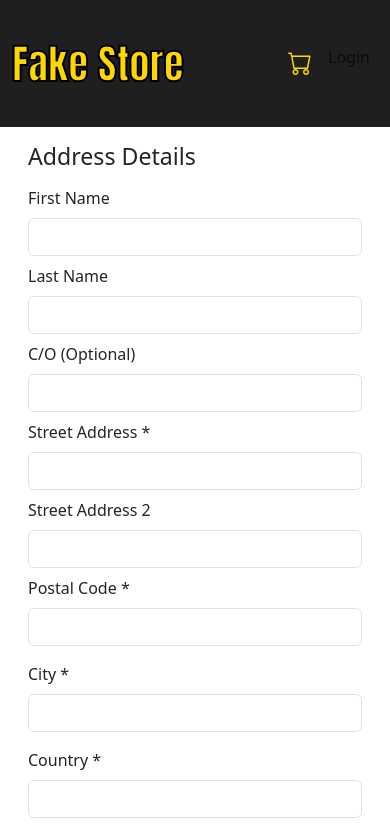
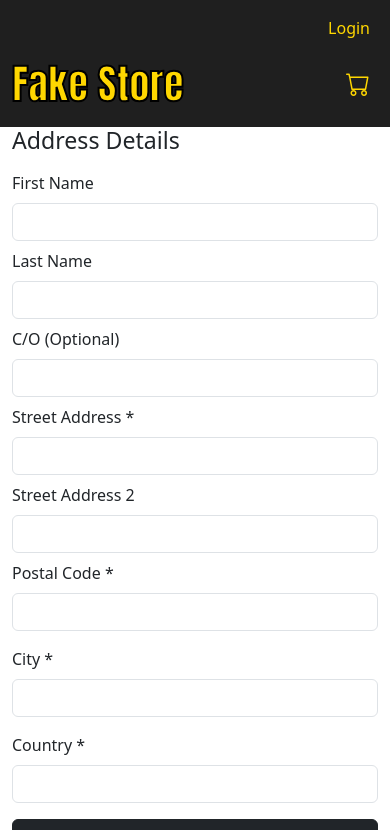
Before and after one commit to fake-store-org/fake-store-frontend, a React (Vite) app: page /my in a window 390 px wide. Shown: the top 830 px of the page. Built offline with nearby package versions, Linux system fonts and the light colour scheme; no server answers.

Commit message:
update cart and checkout page, fix responsivity

```diff
--- a/src/components/AddressForm.tsx
+++ b/src/components/AddressForm.tsx
@@ -4,18 +4,24 @@ import type { SyntheticEvent, ChangeEvent } from "react";
 
 interface Props {
   addressData: AddressRequest;
+  buttonText: string;
 
   setAddressData: React.Dispatch<React.SetStateAction<AddressRequest>>;
   handleSubmit: (e: SyntheticEvent) => void;
 }
 
-const AddressForm = ({ addressData, setAddressData, handleSubmit }: Props) => {
+const AddressForm = ({
+  addressData,
+  setAddressData,
+  handleSubmit,
+  buttonText,
+}: Props) => {
   const onChange = (e: ChangeEvent<HTMLInputElement>) => {
     setAddressData({ ...addressData, [e.target.name]: e.target.value });
   };
 
   return (
-    <Form onSubmit={handleSubmit} className="p-3 address-form text-start">
+    <Form onSubmit={handleSubmit} className="address-form text-start">
       <h3 className="mb-3">Address Details</h3>
 
       <Row>
@@ -107,7 +113,7 @@ const AddressForm = ({ addressData, setAddressData, handleSubmit }: Props) => {
       </Form.Group>
 
       <Button variant="dark" type="submit" className="address-button w-100">
-        Update Address
+        {buttonText}
       </Button>
     </Form>
   );
--- a/src/components/CartList.tsx
+++ b/src/components/CartList.tsx
@@ -1,11 +1,12 @@
 import { ListGroup, Row, Col } from "react-bootstrap";
 import type { CartItem } from "../types/Order";
-
+import { useNavigate } from "react-router-dom";
 interface Props {
   items: CartItem[];
 }
 
 const CartList = ({ items }: Props) => {
+  const navigate = useNavigate();
   if (items.length === 0) {
     return <p>Korgen är tom.</p>;
   }
@@ -14,19 +15,22 @@ const CartList = ({ items }: Props) => {
     <ListGroup variant="flush">
       {Array.from(items).map((item) => (
         <ListGroup.Item key={item.product.productId}>
-          <Row className="mb-3">
+          <Row className="align-items-center">
             <Col>
               <img
+                onClick={() => navigate(`/products/${item.product.productId}`)}
                 src={item.product.image}
                 alt={item.product.title}
-                className="img-fluid"
+                className="img-fluid w-50"
+                style={{ cursor: "pointer" }}
               />
             </Col>
+            <Col>{item.product.title}</Col>
+            <Col className="text-end">
+              <strong> {item.quantity}</strong>
+            </Col>
             <Col>
-              <strong>Produkt:</strong> {item.product.title}
-            </Col>
-            <Col className="text-end">
-              <strong>Antal:</strong> {item.quantity}
+              <strong>{item.product.price * item.quantity}$</strong>
             </Col>
           </Row>
         </ListGroup.Item>
--- a/src/components/Header.tsx
+++ b/src/components/Header.tsx
@@ -6,28 +6,30 @@ const Header = () => {
   const { isLoggedIn } = useAuth();
   return (
     <Navbar className="header">
-      <Container>
-        <Navbar.Brand as={Link} className="logo-header" to="/">
-          Fake Store
-        </Navbar.Brand>
-        <Nav>
-          <Nav.Link className="spacer"></Nav.Link>
-
-          <Nav.Link as={Link} to="/cart">
-            <i className="bi bi-cart"></i>
-          </Nav.Link>
-
+      <Container className="d-flex flex-column">
+        <Nav className="w-100 justify-content-end ">
           {!isLoggedIn && (
-            <Nav.Link as={Link} to="/login">
+            <Nav.Link className="toggle-nav" as={Link} to="/login">
               Login
             </Nav.Link>
           )}
           {isLoggedIn && (
-            <Nav.Link as={Link} to="/my">
+            <Nav.Link className="toggle-nav" as={Link} to="/my">
               My Account
             </Nav.Link>
           )}
         </Nav>
+
+        <div className="w-100 d-flex justify-content-between align-items-center">
+          <Navbar.Brand as={Link} className="logo-header" to="/">
+            Fake Store
+          </Navbar.Brand>
+          <Nav>
+            <Nav.Link as={Link} to="/cart">
+              <i className="bi bi-cart"></i>
+            </Nav.Link>
+          </Nav>
+        </div>
       </Container>
     </Navbar>
   );
--- a/src/components/styles/Header.css
+++ b/src/components/styles/Header.css
@@ -1,5 +1,4 @@
 .header {
-  height: 15vh;
   background-color: rgb(31, 31, 31);
 }
 
@@ -25,3 +24,11 @@
 .bi-cart:hover {
   color: rgb(101, 101, 101);
 }
+
+.toggle-nav:hover {
+  color: rgb(101, 101, 101) !important;
+}
+.toggle-nav {
+  font-size: 1.5rem;
+  color: var(--color-yellow) !important;
+}
--- a/src/pages/CartPage.tsx
+++ b/src/pages/CartPage.tsx
@@ -50,7 +50,7 @@ const CartPage = () => {
         cartItemRequests: orderData,
       });
       if (response.allAvailable) {
-        navigate("/checkout");
+        navigate("/checkout", { state: { cartItems } });
       } else {
         const updatedCart: CartItem[] = cartItems.map((item) => {
           const backendUpdate = response.updatedCart.find(
--- a/src/pages/CheckoutPage.tsx
+++ b/src/pages/CheckoutPage.tsx
@@ -2,11 +2,15 @@ import type { AddressRequest } from "../types/Auth";
 import type { OrderRequest } from "../types/Order";
 import { useState, type SyntheticEvent } from "react";
 import AddressForm from "../components/AddressForm";
-import { Container } from "react-bootstrap";
+import { Container, Row, Col } from "react-bootstrap";
 import { getCartForOrder } from "../services/cartService";
 import { placeOrder } from "../services/api";
+import CartList from "../components/CartList";
+import { useLocation } from "react-router-dom";
 
 const CheckoutPage = () => {
+  const location = useLocation();
+  const cartItems = location.state?.cartItems || [];
   const [addressData, setAddressData] = useState<AddressRequest>({
     firstName: "",
     lastName: "",
@@ -44,12 +48,21 @@ const CheckoutPage = () => {
   ) : error ? (
     <p className="text-danger">{error}</p>
   ) : (
-    <Container>
-      <AddressForm
-        addressData={addressData}
-        setAddressData={setAddressData}
-        handleSubmit={handleAddressSubmit}
-      />
+    <Container fluid className="mt-3 bg-light px-0">
+      <Row className="justify-content-center mx-4">
+        <Col xs={12} md={6} className="m-5">
+          <AddressForm
+            addressData={addressData}
+            setAddressData={setAddressData}
+            handleSubmit={handleAddressSubmit}
+            buttonText="Place Order"
+          />
+        </Col>
+        <Col xs={12} md={4} className="bg-white m-5">
+          <h1>Your cart:</h1>
+          <CartList items={cartItems} />
+        </Col>
+      </Row>
     </Container>
   );
 };
--- a/src/pages/MyPage.tsx
+++ b/src/pages/MyPage.tsx
@@ -42,6 +42,7 @@ const MyPage = () => {
             addressData={addressData}
             setAddressData={setAddressData}
             handleSubmit={handleAddressSubmit}
+            buttonText="Update Address"
           />
         </Col>
       </Row>
--- a/src/pages/ProductDetailsPage.tsx
+++ b/src/pages/ProductDetailsPage.tsx
@@ -41,35 +41,31 @@ const ProductDetailsPage = () => {
       ) : error ? (
         <Alert variant="danger">{error}</Alert>
       ) : (
-        <Row className="align-center">
-          <Col className="mt-5" xs={12} md={6}>
+        <Row className="align-center mt-5">
+          <Col xs={12} md={6}>
             <img
-              className="img-fluid w-50 mx-auto d-block"
+              className="img-fluid w-70 mx-auto d-block"
               src={product?.image}
               alt={product?.title}
             />
           </Col>
-          <Col xs={12} className="pt-4 px-4">
-            <h1 className="fw-semibold mb-0">{product?.title}</h1>
+          <Col className="px-5 mt-3" xs={12} md={6}>
+            <h1 className="fw-semibold ">{product?.title}</h1>
             <p className="text-secondary small mt-0">#{product?.productId}</p>
             <p className="fs-2 fw-bold"> ${product?.price}</p>
-          </Col>
-          <Col className="px-4">
+
             <QuantityButton
               quantity={quantity}
               onChangeQuantity={setQuantity}
             />
-          </Col>
-          <Col>
             <Button
-              className="button"
+              className="button w-100 mt-3"
               onClick={() => addToCart(product!, quantity)}
             >
               Add to Cart
             </Button>
-          </Col>
-          <Col className="px-4 pt-3" xs={12}>
-            <p className="text-muted fs-6">{product?.description}</p>
+
+            <p className="text-muted mt-4 fs-6">{product?.description}</p>
           </Col>
         </Row>
       )}
```
